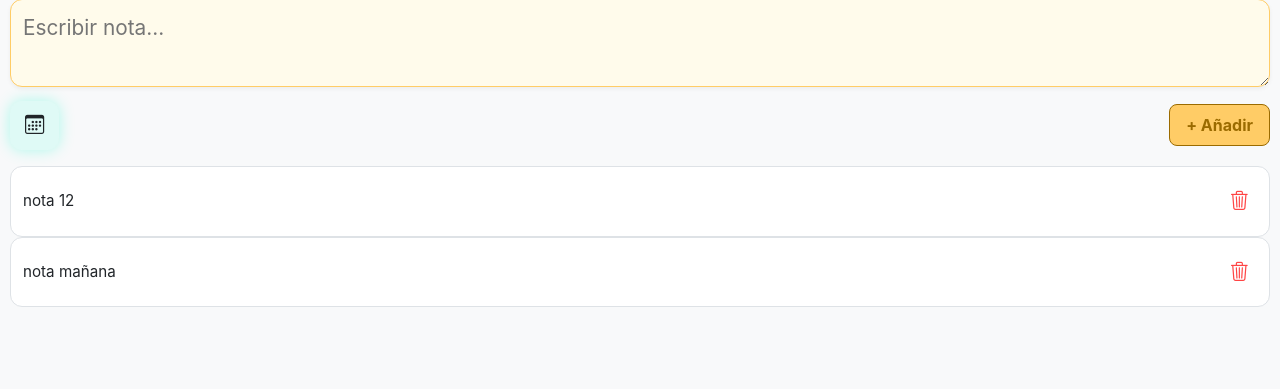
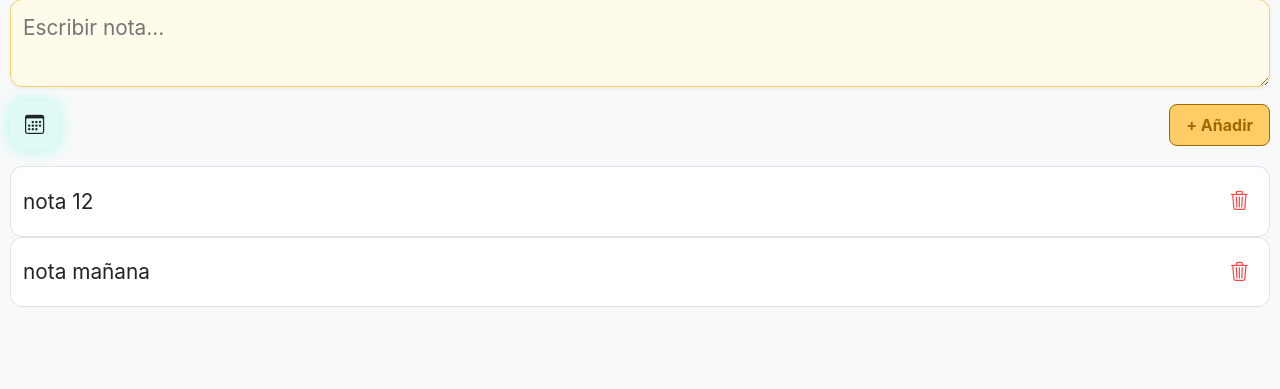
Before and after one commit to jongelai/notegeli, a Flask app: page / in a window 1280 px wide. Shown: the part 164-553 px from the top of the page. Run offline with Flask 3, Linux system fonts and the light colour scheme; the visitor is signed in with stand-in values (Sample User, id 1).

Commit message:
Actualizar notegeli.css

```diff
--- a/static/notegeli.css
+++ b/static/notegeli.css
@@ -143,7 +143,7 @@ body, html {
 
 .nota-texto {
     color: var(--text-nota);
-    font-size: 0.95rem;
+    font-size: 1.3rem;
     flex-grow: 1;
     /* ARREGLO PARA TEXTO LARGO */
     white-space: pre-wrap;
```
